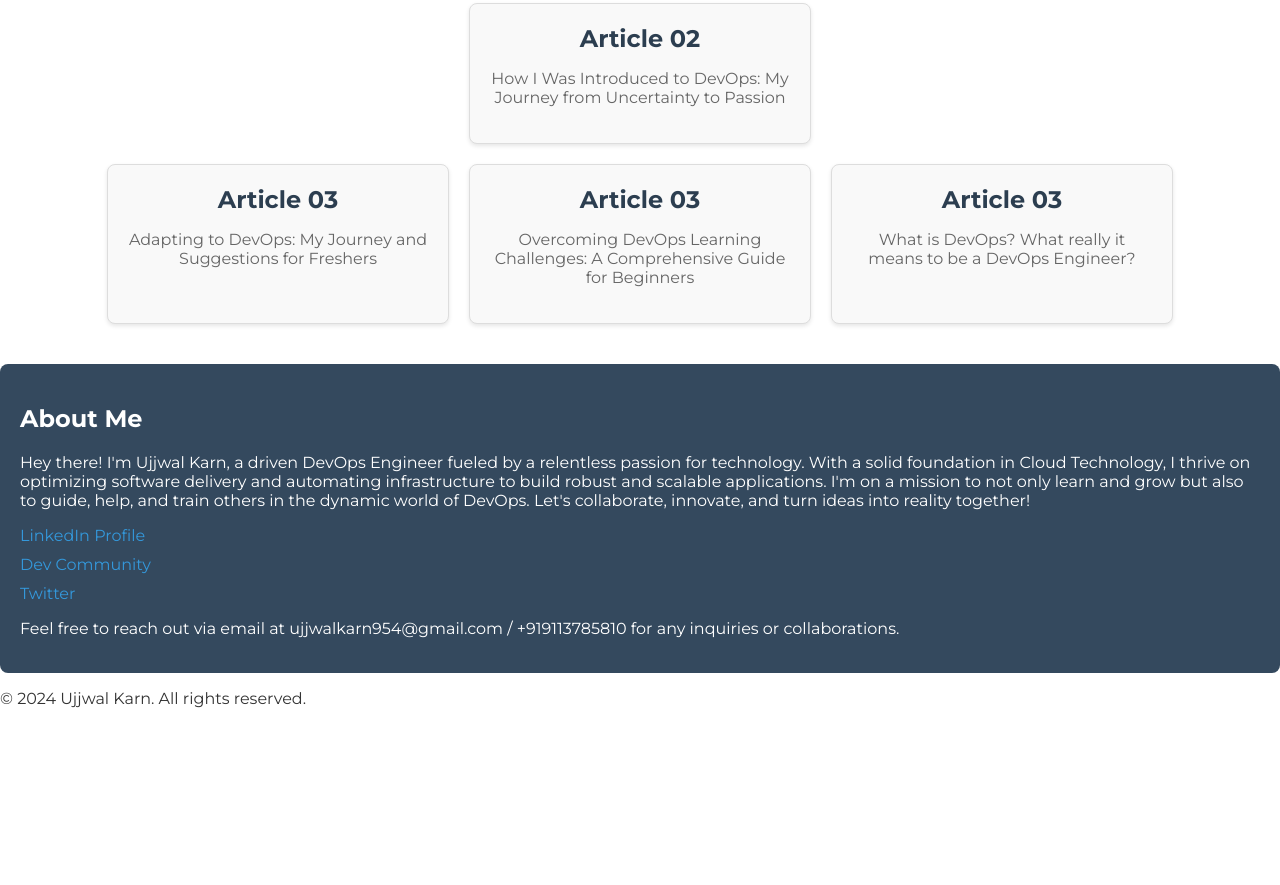
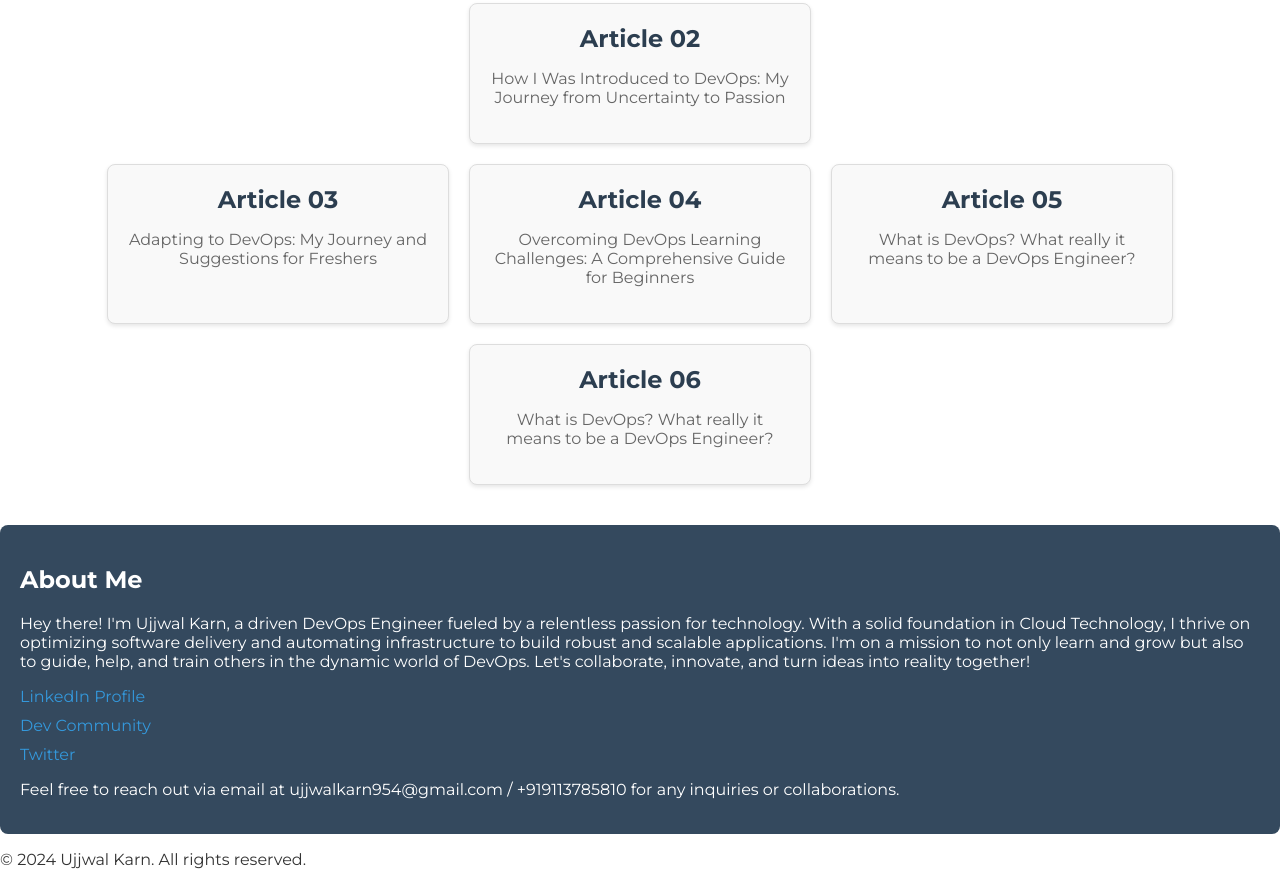
Before and after one commit to UjjwalKarn954/ujjwalkarn954.github.io, a plain HTML site: page index.html in a window 1280 px wide. Shown: the part 779-1664 px from the top of the page. Before the commit the page ends 1503 px from the top, so only its background shows below. Drawn offline with Linux system fonts and the light colour scheme.

Commit message:
Update index.html

```diff
--- a/index.html
+++ b/index.html
@@ -79,13 +79,19 @@
                 </div>
                       <div class="article-container">
                 <div class="article-card">
-                    <h3><a href="article4.html">Article 03</a></h3>
+                    <h3><a href="article4.html">Article 04</a></h3>
                     <p>Overcoming DevOps Learning Challenges: A Comprehensive Guide for Beginners</p>
                 </div>
             </div>
                      <div class="article-container">
                 <div class="article-card">
-                    <h3><a href="article5.html">Article 03</a></h3>
+                    <h3><a href="article5.html">Article 05</a></h3>
+                    <p>What is DevOps? What really it means to be a DevOps Engineer?</p>
+                </div>
+            </div>
+                       <div class="article-container">
+                <div class="article-card">
+                    <h3><a href="article6.html">Article 06</a></h3>
                     <p>What is DevOps? What really it means to be a DevOps Engineer?</p>
                 </div>
             </div>
```
